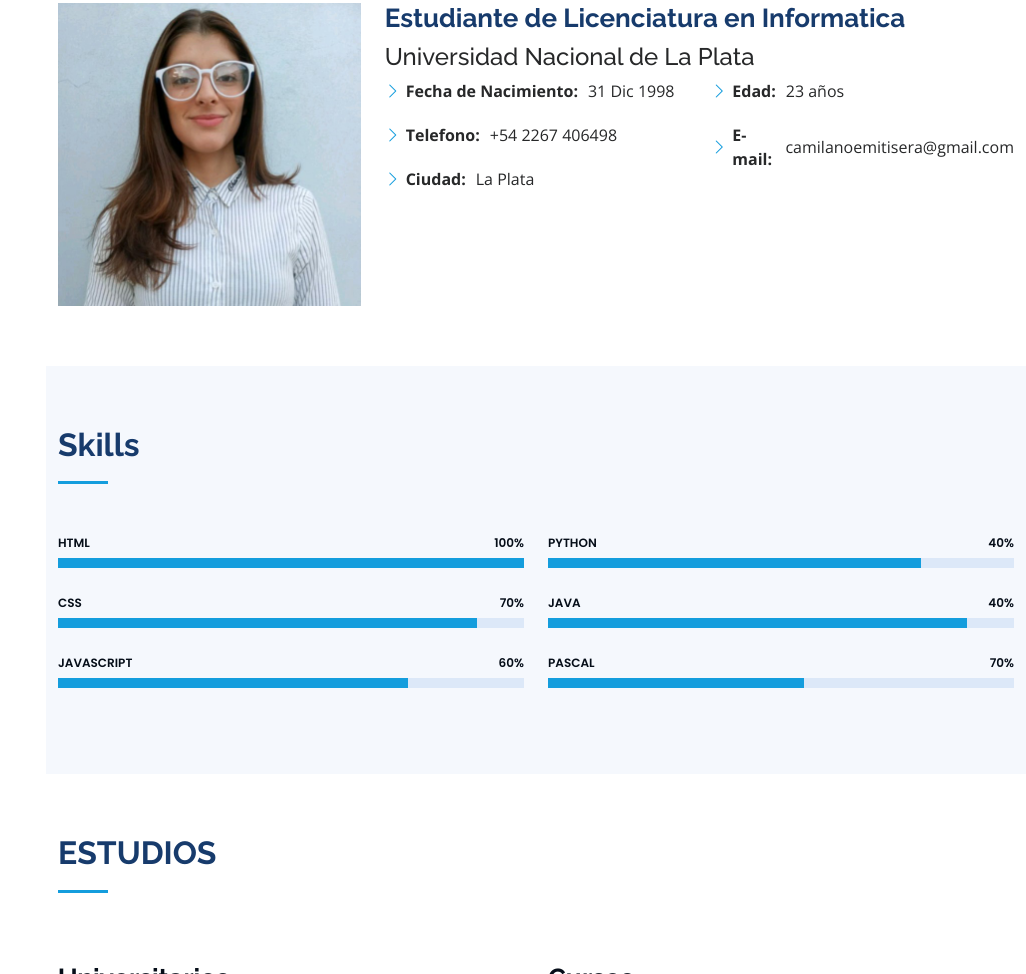
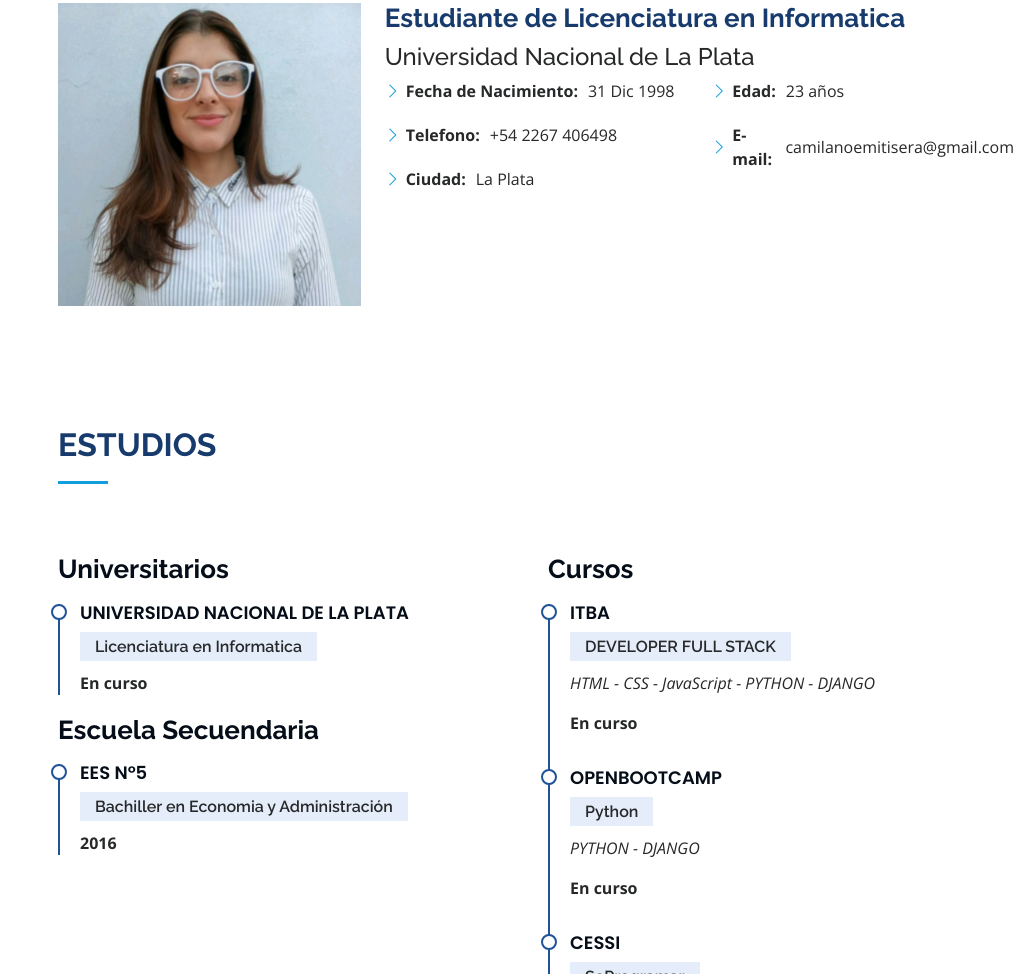
Before and after one commit to CamilaTisera/CV, a plain HTML site: page iPortfolio/index.html in a window 1280 px wide. Shown: the part 965-1939 px from the top of the page, without its empty margins (254-1280 px from the left). Drawn offline with nearby package versions, Linux system fonts and the light colour scheme.

Commit message:
nuevoCambio

```diff
--- a/iPortfolio/index.html
+++ b/iPortfolio/index.html
@@ -110,71 +110,6 @@
 
       </div>
     </section><!-- End About Section -->
-
-    <!-- ======= Skills Section ======= -->
-    <section id="skills" class="skills section-bg">
-      <div class="container">
-
-        <div class="section-title">
-          <h2>Skills</h2>
-        </div>
-
-        <div class="row skills-content">
-
-          <div class="col-lg-6" data-aos="fade-up">
-
-            <div class="progress">
-              <span class="skill">HTML <i class="val">100%</i></span>
-              <div class="progress-bar-wrap">
-                <div class="progress-bar" role="progressbar" aria-valuenow="100" aria-valuemin="0" aria-valuemax="100"></div>
-              </div>
-            </div>
-
-            <div class="progress">
-              <span class="skill">CSS <i class="val">70%</i></span>
-              <div class="progress-bar-wrap">
-                <div class="progress-bar" role="progressbar" aria-valuenow="90" aria-valuemin="0" aria-valuemax="100"></div>
-              </div>
-            </div>
-
-            <div class="progress">
-              <span class="skill">JavaScript <i class="val">60%</i></span>
-              <div class="progress-bar-wrap">
-                <div class="progress-bar" role="progressbar" aria-valuenow="75" aria-valuemin="0" aria-valuemax="100"></div>
-              </div>
-            </div>
-
-          </div>
-
-          <div class="col-lg-6" data-aos="fade-up" data-aos-delay="100">
-
-            <div class="progress">
-              <span class="skill">PYTHON <i class="val">40%</i></span>
-              <div class="progress-bar-wrap">
-                <div class="progress-bar" role="progressbar" aria-valuenow="80" aria-valuemin="0" aria-valuemax="100"></div>
-              </div>
-            </div>
-
-            <div class="progress">
-              <span class="skill">JAVA <i class="val">40%</i></span>
-              <div class="progress-bar-wrap">
-                <div class="progress-bar" role="progressbar" aria-valuenow="90" aria-valuemin="0" aria-valuemax="100"></div>
-              </div>
-            </div>
-
-            <div class="progress">
-              <span class="skill">PASCAL <i class="val">70%</i></span>
-              <div class="progress-bar-wrap">
-                <div class="progress-bar" role="progressbar" aria-valuenow="55" aria-valuemin="0" aria-valuemax="100"></div>
-              </div>
-            </div>
-
-          </div>
-
-        </div>
-
-      </div>
-    </section><!-- End Skills Section -->
 
     <!-- ======= Resume Section ======= -->
     <section id="resume" class="resume">
```
